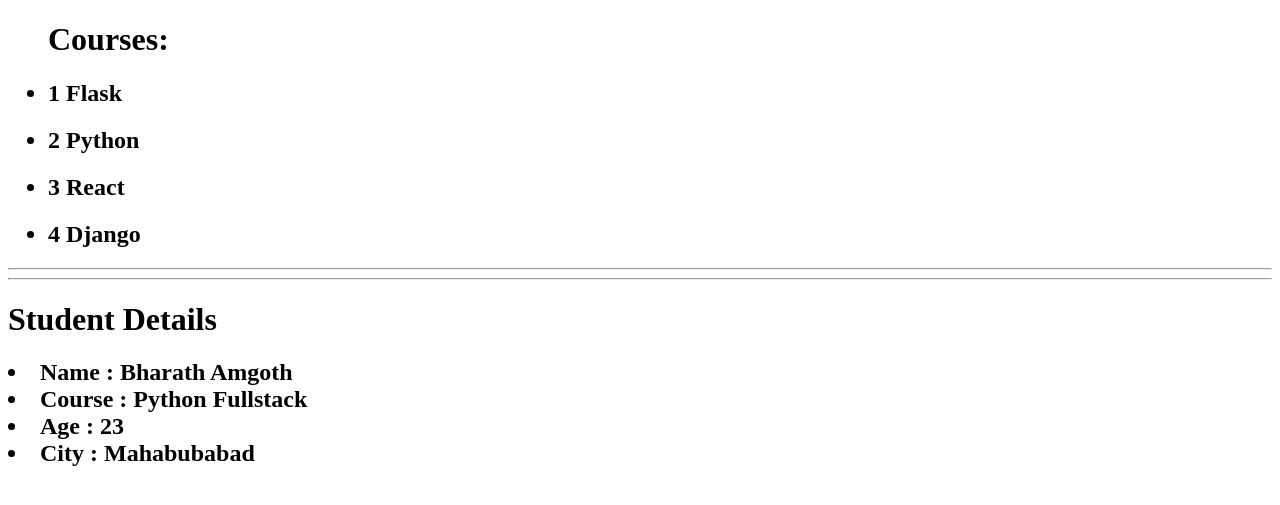
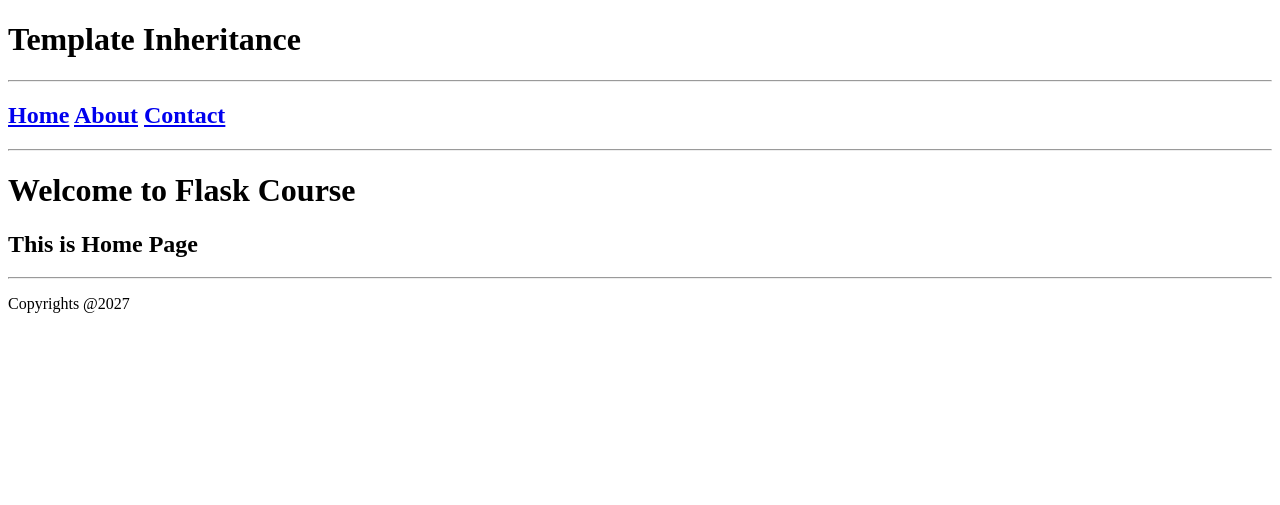
Before and after one commit to Bharath-Amgoth/Frameworks, a Flask app: page / in a window 1280 px wide. Shown: the top 505 px of the page. Run offline with Flask 3, Linux system fonts and the light colour scheme.

Commit message:
Template-inheritance

```diff
--- /dev/null
+++ b/Templates/about.html
@@ -0,0 +1,5 @@
+{% extends "base.html" %}
+{% block content %}
+<h1>Welcome to Flask Course</h1>
+<h2>This is About Page</h2>
+{% endblock %}
--- /dev/null
+++ b/Templates/base.html
@@ -0,0 +1,27 @@
+<!DOCTYPE html>
+<html>
+<head>
+    <title>Flask Practice</title>
+</head>
+<body>
+    <header>
+        <h1>Template Inheritance</h1>
+<hr>
+    <nav>
+        <h1>
+        <a href="/">Home</a>
+        <a href="/about">About</a>
+        <a href="/contact">Contact</a>
+        </h1>
+    </nav>
+    </header>
+<hr>
+    {% block content %}
+    {% endblock %}
+<hr>
+<footer>
+    <p>Copyrights @2027</p>
+</footer>
+
+</body>
+</html>
--- /dev/null
+++ b/Templates/contact.html
@@ -0,0 +1,5 @@
+{% extends "base.html" %}
+{% block content %}
+<h1>Welcome to Flask Course</h1>
+<h2>This is contact page</h2>
+{% endblock %}
--- a/Templates/index.html
+++ b/Templates/index.html
@@ -1,23 +1,5 @@
-<!DOCTYPE html>
-<html>
-<head>
-    <title>Flask Practice</title>
-</head>
-<body>
-    <ul>
-    <h1>Courses:</h1>
-    {% for course in courses %}
-    <h2><li>{{loop.index}} {{course}}</li></h2>
-    {% endfor %}
-    </ul>
-<hr>
-<hr>
-    <h1>Student Details</h1>
-    <h2>
-        {% for key,value in student.items() %}
-    <li> {{key}} : {{value}}</li>
-    {% endfor %}
-    </h2>
-
-</body>
-</html>
+{% extends "base.html" %}
+{% block content %}
+<h1>Welcome to Flask Course</h1>
+<h2>This is Home Page</h2>
+{% endblock %}
--- a/app.py
+++ b/app.py
@@ -1,18 +1,17 @@
 from flask import Flask, render_template
 app=Flask(__name__)
+
 @app.route("/")
 def home():
-    courses=["Flask",
-             "Python",
-             "React",
-             "Django"]
-    #dict variables
-    student={
-        "Name":"Bharath Amgoth",
-        "Course":"Python Fullstack",
-        "Age":23,
-        "City":"Mahabubabad"
-    }
-    return render_template("index.html",courses=courses,student=student)
+    return render_template("index.html")
+
+@app.route("/about")
+def about():
+    return render_template("about.html")
+
+@app.route("/contact")
+def contact():
+    return render_template("contact.html")
+
 if __name__==("__main__"):
     app.run(debug=True)
```
